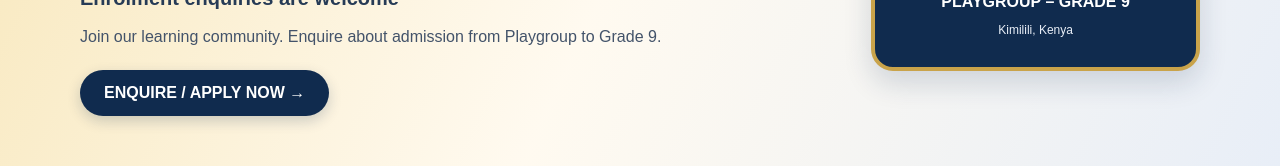
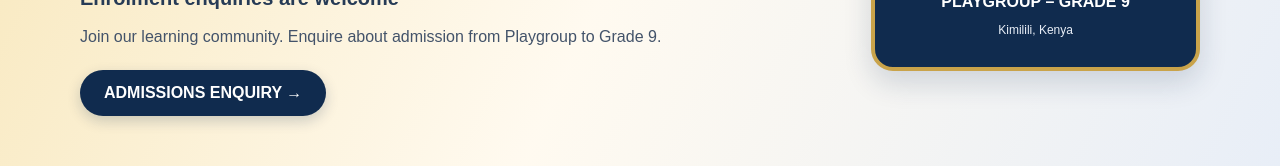
Before and after one commit to RoyalJuniorSchoolKimilili/Royal-Junior-School-Kimilili, a Next.js app: page / in a window 1280 px wide. Shown: the part 399-565 px from the top of the page. Built offline with nearby package versions, Linux system fonts and the light colour scheme.

Commit message:
Clarify admissions banner enquiry link

```diff
--- a/src/app/page.tsx
+++ b/src/app/page.tsx
@@ -28,7 +28,7 @@ export default function HomePage() {
             <h2 id="admissions-2027-heading" style={{ margin: "0 0 10px", color: "#102b4e", fontSize: "clamp(34px,6vw,58px)", lineHeight: 1.02, fontWeight: 950 }}>2027 OPEN<br />ADMISSIONS</h2>
             <p style={{ margin: "0 0 14px", color: "#263b56", fontSize: "clamp(16px,2vw,20px)", fontWeight: 800 }}>Enrolment enquiries are welcome</p>
             <p style={{ margin: "0 0 20px", color: "#43536a", maxWidth: 620, lineHeight: 1.6 }}>Join our learning community. Enquire about admission from Playgroup to Grade 9.</p>
-            <a href={portalUrl} style={{ display: "inline-flex", alignItems: "center", justifyContent: "center", minHeight: 46, padding: "0 24px", borderRadius: 999, background: "#102b4e", color: "#fff", fontWeight: 900, textDecoration: "none", boxShadow: "0 5px 14px rgba(16,43,78,.2)" }}>ENQUIRE / APPLY NOW →</a>
+            <a href={portalUrl} style={{ display: "inline-flex", alignItems: "center", justifyContent: "center", minHeight: 46, padding: "0 24px", borderRadius: 999, background: "#102b4e", color: "#fff", fontWeight: 900, textDecoration: "none", boxShadow: "0 5px 14px rgba(16,43,78,.2)" }}>ADMISSIONS ENQUIRY →</a>
           </div>
           <div aria-label="2027 admissions information" style={{ minHeight: 190, display: "grid", alignContent: "center", justifyItems: "center", padding: 22, borderRadius: 22, background: "#102b4e", color: "#fff", border: "4px solid #c9a34a", boxShadow: "0 12px 28px rgba(16,43,78,.16)", textAlign: "center" }}>
             <span style={{ color: "#f5d58a", fontSize: 13, fontWeight: 900, letterSpacing: 2 }}>NOW RECEIVING ENQUIRIES</span>
```
